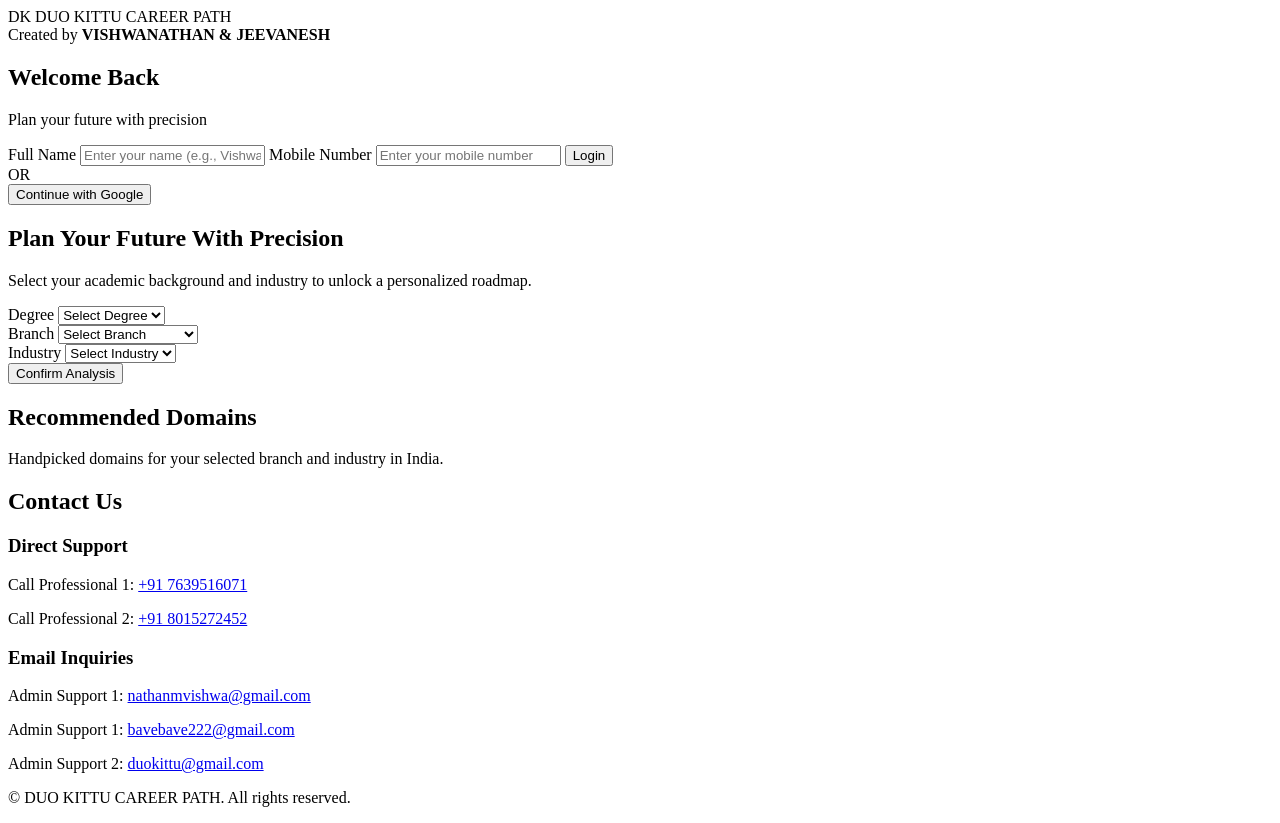
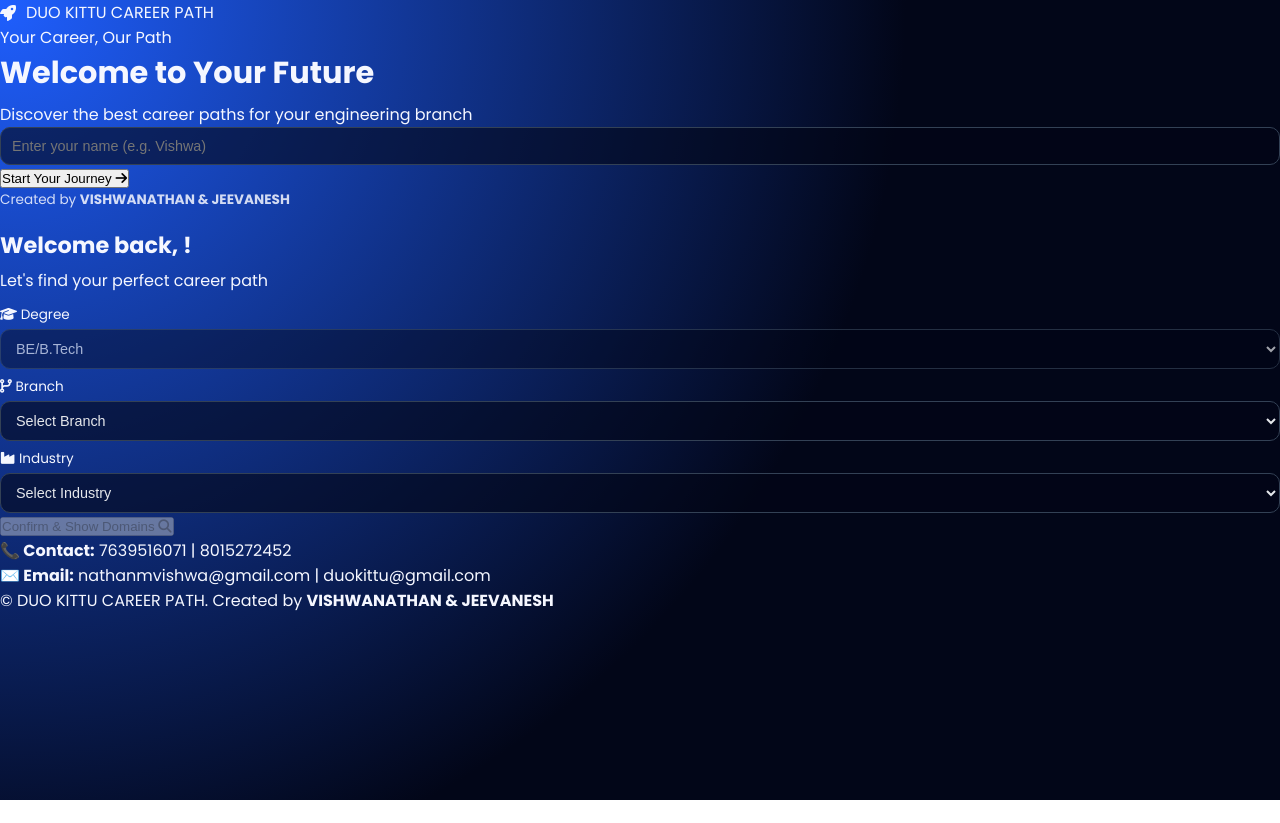
Before and after one commit to duokittu1-eng/DUO-KITTU, a plain HTML site: page index.html in a window 1280 px wide. After the commit the page ends 800 px from the top, so only its background shows below. Drawn offline with Linux system fonts and the light colour scheme; files that its build step writes are made by us from their sources; a script that the page names is missing.

Commit message:
Update index.html

```diff
--- a/index.html
+++ b/index.html
@@ -1,88 +1,60 @@
+<!-- index.html -->
 <!DOCTYPE html>
 <html lang="en">
 <head>
-  <meta charset="UTF-8" />
-  <meta name="viewport" content="width=device-width, initial-scale=1.0" />
-  <title>DUO KITTU CAREER PATH</title>
-  <link rel="stylesheet"type="main/css" href="css/main.css" />
+    <meta charset="UTF-8">
+    <meta name="viewport" content="width=device-width, initial-scale=1.0">
+    <title>DUO KITTU CAREER PATH - Your Engineering Career Guide</title>
+    <link rel="stylesheet" href="main.css">
+    <link href="https://fonts.googleapis.com/css2?family=Poppins:wght@300;400;500;600;700&family=Inter:wght@300;400;500&display=swap" rel="stylesheet">
+    <link rel="stylesheet" href="https://cdnjs.cloudflare.com/ajax/libs/font-awesome/6.4.0/css/all.min.css">
 </head>
 <body>
-  <!-- Premium gradient background -->
-  <div class="bg-overlay"></div>
-
-  <!-- Header / Logo -->
-  <header class="main-header">
+    <!-- Premium Header with Logo -->
+    <header class="header">
         <div class="logo">
-      <!-- Simple text logo – replace with image if you have one -->
-      <span class="logo-icon">DK</span>
-      <span class="logo-text">DUO KITTU CAREER PATH</span>
+            <i class="fas fa-rocket"></i>
+            <span>DUO KITTU CAREER PATH</span>
         </div>
-    <div class="created-by">
-      Created by <strong>VISHWANATHAN &amp; JEEVANESH</strong>
-    </div>
+        <p class="tagline">Your Career, Our Path</p>
     </header>
 
-  <!-- LOGIN PAGE -->
-  <section id="login-section" class="center-section">
-    <div class="card login-card glass">
-      <h1>Welcome Back</h1>
-      <p class="subtitle">Plan your future with precision</p>
-      <form id="login-form">
-        <label for="fullName">Full Name</label>
-        <input
-          type="text"
-          id="fullName"
-          name="fullName"
-          placeholder="Enter your name (e.g., Vishwa)"
-          required
-        />
-
-        <label for="mobile">Mobile Number</label>
-        <input
-          type="tel"
-          id="mobile"
-          name="mobile"
-          placeholder="Enter your mobile number"
-          required
-        />
-
-        <button type="submit" class="btn primary-btn">Login</button>
-
-        <div class="or-line">
-          <span>OR</span>
+    <!-- Welcome/Login Page -->
+    <section id="welcomePage" class="page active">
+        <div class="hero-bg"></div>
+        <div class="welcome-container">
+            <div class="welcome-card">
+                <h1>Welcome to Your Future</h1>
+                <p>Discover the best career paths for your engineering branch</p>
+                <div class="login-form">
+                    <input type="text" id="userName" placeholder="Enter your name (e.g. Vishwa)" required>
+                    <button id="loginBtn" class="premium-btn">
+                        <span>Start Your Journey</span>
+                        <i class="fas fa-arrow-right"></i>
+                    </button>
                 </div>
-
-        <button type="button" class="btn google-btn">
-          Continue with Google
-        </button>
-      </form>
+                <p class="created-by">Created by <strong>VISHWANATHAN & JEEVANESH</strong></p>
+            </div>
         </div>
     </section>
 
-  <!-- MAIN PAGE -->
-  <section id="main-section" class="center-section hidden">
-    <div class="card main-card glass">
-      <h1>Plan Your Future <span class="accent">With Precision</span></h1>
-      <p class="subtitle">
-        Select your academic background and industry to unlock a personalized roadmap.
-      </p>
+    <!-- Main Career Selection Page -->
+    <section id="mainPage" class="page">
+        <div class="user-greeting">
+            <h2>Welcome back, <span id="greetingName"></span>!</h2>
+            <p>Let's find your perfect career path</p>
+        </div>
 
-      <!-- Greeting after login -->
-      <p id="welcome-user" class="welcome-user"></p>
-
-      <form id="career-form" class="career-form">
-        <div class="form-row">
-          <div class="form-group">
-            <label for="degree">Degree</label>
-            <select id="degree" required>
-              <option value="">Select Degree</option>
-              <option value="BE">BE</option>
-              <option value="B.Tech">B.Tech</option>
+        <form id="careerForm" class="career-form">
+            <div class="form-step">
+                <label><i class="fas fa-graduation-cap"></i> Degree</label>
+                <select id="degree" disabled>
+                    <option value="BE/B.Tech" selected>BE/B.Tech</option>
                 </select>
             </div>
 
-          <div class="form-group">
-            <label for="branch">Branch</label>
+            <div class="form-step">
+                <label><i class="fas fa-code-branch"></i> Branch</label>
                 <select id="branch" required>
                     <option value="">Select Branch</option>
                     <option value="ECE">ECE</option>
@@ -92,59 +64,43 @@
                     <option value="CIVIL">CIVIL</option>
                     <option value="MECHANICAL">MECHANICAL</option>
                     <option value="IT">IT</option>
-              <option value="AI & DS">AI &amp; DS</option>
+                    <option value="AI&DS">AI&DS</option>
                 </select>
             </div>
 
-          <div class="form-group">
-            <label for="industry">Industry</label>
+            <div class="form-step">
+                <label><i class="fas fa-industry"></i> Industry</label>
                 <select id="industry" required>
                     <option value="">Select Industry</option>
                     <option value="Software">Software</option>
                     <option value="Hardware">Hardware</option>
                 </select>
             </div>
-        </div>
 
-        <button type="submit" class="btn primary-btn confirm-btn">
-          Confirm Analysis
+            <button type="submit" id="confirmBtn" class="confirm-btn premium-btn" disabled>
+                <span>Confirm & Show Domains</span>
+                <i class="fas fa-search"></i>
             </button>
         </form>
 
-      <!-- Result section -->
-      <div id="result-section" class="result-section hidden">
-        <h2>Recommended Domains</h2>
-        <p class="subtitle small">
-          Handpicked domains for your selected branch and industry in India.
-        </p>
-
-        <div id="domains-container" class="domains-container">
-          <!-- Cards will be inserted by JavaScript -->
-        </div>
-
-        <!-- Contact section -->
-        <div class="contact-section">
-          <h2>Contact Us</h2>
-          <div class="contact-grid">
-            <div class="contact-card">
-              <h3>Direct Support</h3>
-              <p>Call Professional 1: <a href="tel:+917639516071">+91 7639516071</a></p>
-              <p>Call Professional 2: <a href="tel:+918015272452">+91 8015272452</a></p>
-            </div>
-            <div class="contact-card">
-              <h3>Email Inquiries</h3>
-              <p>Admin Support 1: <a href="mailto:nathanmvishwa@gmail.com">nathanmvishwa@gmail.com</a></p>
-              <p>Admin Support 1: <a href="mailto:bavebave222@gmail.com">bavebave222@gmail.com</a></p>
-              <p>Admin Support 2: <a href="mailto:duokittu@gmail.com">duokittu@gmail.com</a></p>
-            </div>
-          </div>
-        </div>
-      </div>
+        <!-- Domains Results Section -->
+        <div id="domainsSection" class="domains-section" style="display: none;">
+            <h2>Your Career Domains</h2>
+            <div id="domainsContainer" class="domains-grid"></div>
         </div>
     </section>
 
-  <footer class="main-footer">
-    <p>© <span id="year"></span> DUO KITTU CAREER PATH. All rights reserved.</p>
+    <!-- Footer -->
+    <footer class="footer">
+        <div class="contact-info">
+            <div class="contact-numbers">
+                <strong>📞 Contact:</strong> 7639516071 | 8015272452
+            </div>
+            <div class="contact-emails">
+                <strong>✉️ Email:</strong> nathanmvishwa@gmail.com | duokittu@gmail.com
+            </div>
+        </div>
+        <p>&copy; <span id="year"></span> DUO KITTU CAREER PATH. Created by <strong>VISHWANATHAN & JEEVANESH</strong></p>
     </footer>
 
     <script src="script.js"></script>
```
Lines whose indentation alone changed are shown as unchanged.
